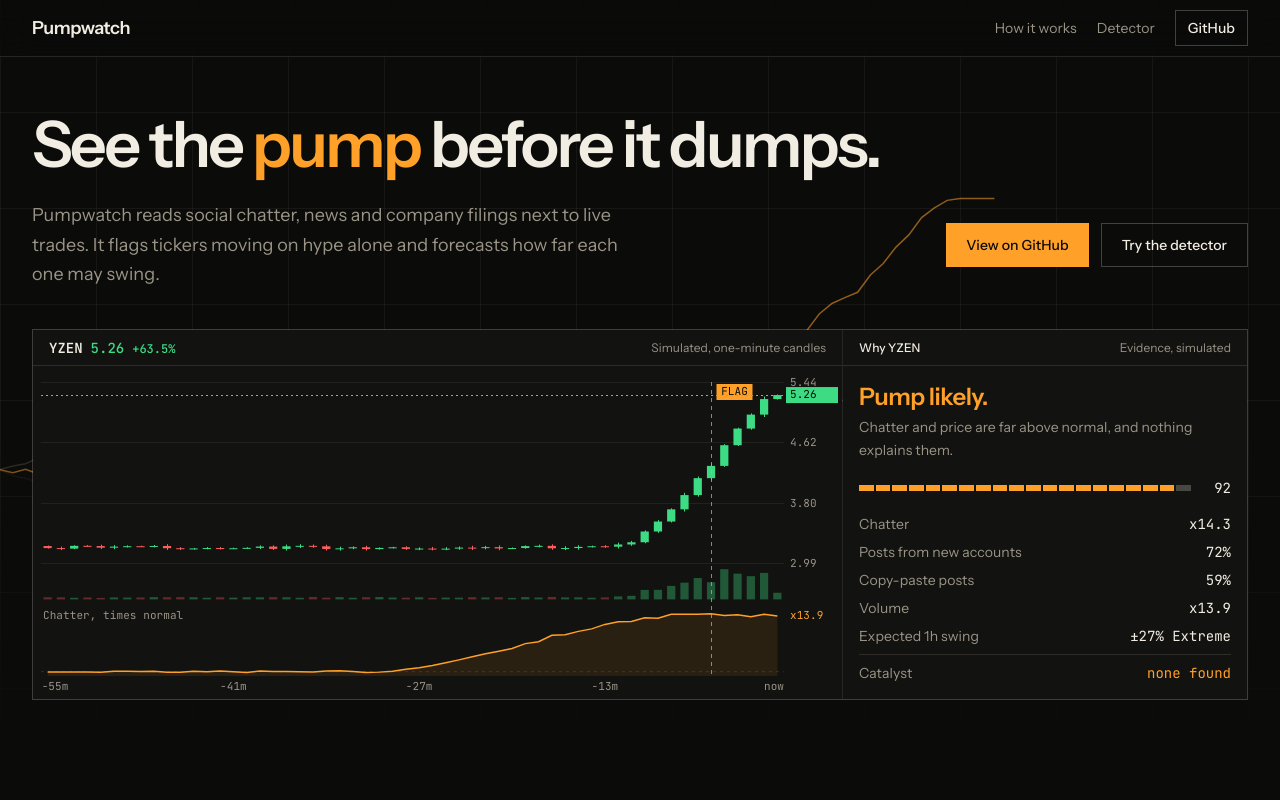
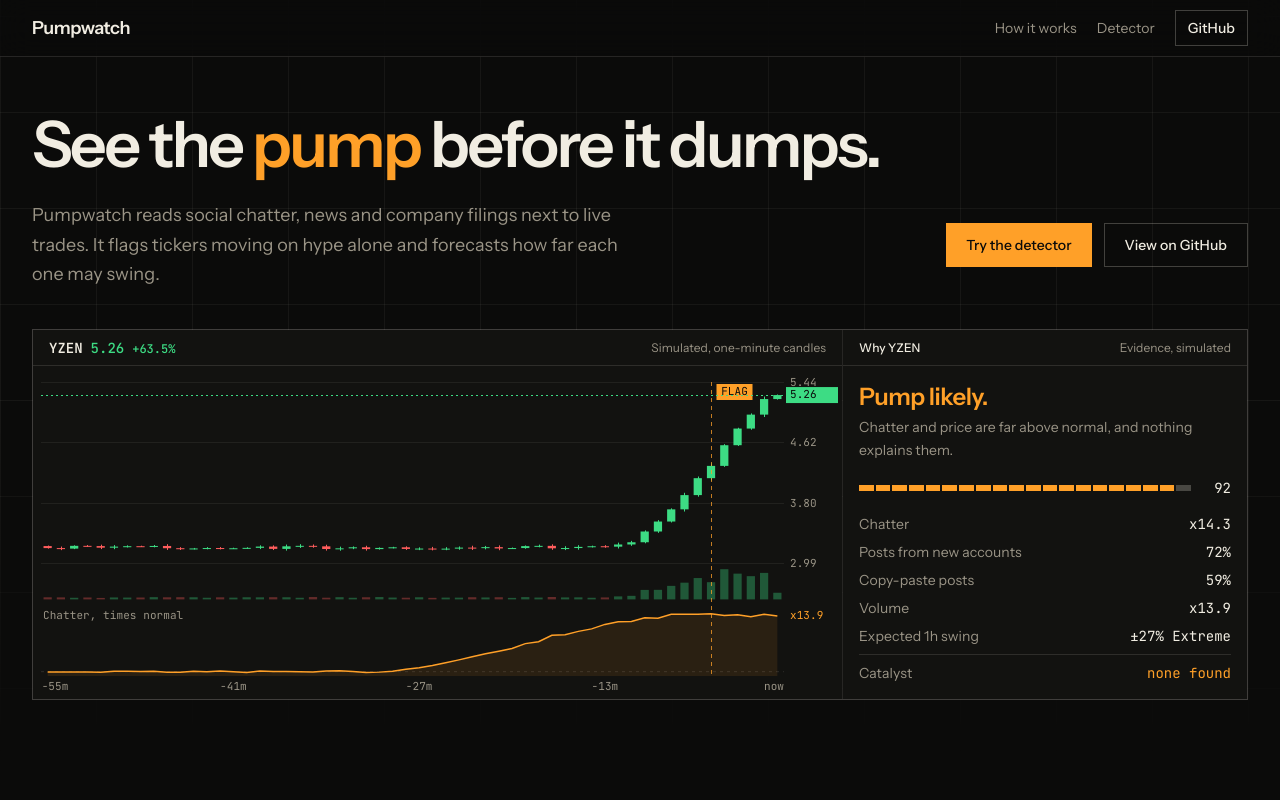
Before and after one commit to RLinV1/PumpDump, a Next.js app in the folder web/: page / in a window 1280 px wide. Shown: the top 800 px of the page. Built offline with nearby package versions, Linux system fonts and the light colour scheme.

Commit message:
fix(web): cut decorative lines, make the detector the primary action, set prose in sans

```diff
--- a/web/components/contrast.tsx
+++ b/web/components/contrast.tsx
@@ -55,7 +55,7 @@
           <>
             <span className="absolute inset-y-0 w-px bg-amber" style={{ left: `${tFiling * 100}%` }} />
             <span
-              className="absolute top-1/2 -translate-y-1/2 font-mono text-xs text-amber"
+              className="absolute top-1/2 -translate-y-1/2 text-xs text-amber"
               style={{ left: `calc(${tFiling * 100}% + 8px)` }}
             >
               8-K filed
@@ -63,7 +63,7 @@
           </>
         ) : (
           <span
-            className="absolute inset-y-1.5 flex items-center justify-center border border-dashed border-amber/60 font-mono text-xs text-amber"
+            className="absolute inset-y-1.5 flex items-center justify-center border border-dashed border-amber/60 text-xs text-amber"
             style={{ left: `${tChatter * 100}%`, right: "6%" }}
           >
             No news. No filing.
--- a/web/components/hero-background.tsx
+++ b/web/components/hero-background.tsx
@@ -2,35 +2,12 @@
 
 import { LazyMotion, domAnimation, m, useReducedMotion, useScroll, useTransform } from "motion/react";
 
-// Deterministic price paths in a 1000 x 300 box. Same output on server and client.
-function walk(seed: number, drift: number, pump: boolean) {
-  let s = seed;
-  const rnd = () => ((s = (s * 1664525 + 1013904223) >>> 0) / 4294967296);
-  let y = 200;
-  const pts: string[] = [];
-  for (let i = 0; i <= 100; i++) {
-    const t = i / 100;
-    const spike = pump ? 150 * Math.max(0, Math.min(1, (t - 0.55) / 0.2)) * (1 - Math.max(0, (t - 0.78) / 0.22)) : 0;
-    y += (rnd() - 0.5) * 9 + drift;
-    pts.push(`${i === 0 ? "M" : "L"}${(t * 1000).toFixed(1)} ${(Math.min(280, Math.max(20, y - spike))).toFixed(1)}`);
-  }
-  return pts.join(" ");
-}
-
-const LINES = [
-  { d: walk(11, -0.2, false), color: "var(--mute)", opacity: 0.25, delay: 0, dur: 11 },
-  { d: walk(29, 0.1, false), color: "var(--mute)", opacity: 0.2, delay: 3, dur: 13 },
-  { d: walk(5, -0.05, true), color: "var(--amber)", opacity: 0.55, delay: 1, dur: 9 },
-];
-
-// A quiet price board behind the hero: hairline grid that drifts with scroll, and three price lines that draw
-// themselves in turn. Motion drives it with transforms and path length only, and it holds still for reduced motion.
+// A quiet hairline grid behind the hero that drifts slowly as the page scrolls, like a chart scale moving under the
+// price. Motion drives it with a transform only, and it holds still for reduced motion.
 export function HeroBackground() {
   const reduce = useReducedMotion();
   const { scrollY } = useScroll();
   const gridY = useTransform(scrollY, [0, 700], [0, -70]);
-  const linesY = useTransform(scrollY, [0, 700], [0, -140]);
-
   return (
     <LazyMotion features={domAnimation} strict>
       <div
@@ -47,31 +24,6 @@
             opacity: 0.45,
           }}
         />
-        <m.svg
-          viewBox="0 0 1000 300"
-          preserveAspectRatio="none"
-          className="absolute inset-x-0 top-[22%] h-[60%] w-full"
-          style={{ y: reduce ? 0 : linesY }}
-        >
-          {LINES.map((l, i) => (
-            <m.path
-              key={i}
-              d={l.d}
-              fill="none"
-              stroke={l.color}
-              strokeWidth={1.5}
-              vectorEffect="non-scaling-stroke"
-              style={{ opacity: l.opacity }}
-              initial={reduce ? false : { pathLength: 0, opacity: 0 }}
-              animate={reduce ? { pathLength: 1 } : { pathLength: [0, 1, 1], opacity: [0, l.opacity, 0] }}
-              transition={
-                reduce
-                  ? undefined
-                  : { duration: l.dur, delay: l.delay, repeat: Infinity, ease: "easeInOut", times: [0, 0.65, 1] }
-              }
-            />
-          ))}
-        </m.svg>
       </div>
     </LazyMotion>
   );
--- a/web/components/hero.tsx
+++ b/web/components/hero.tsx
@@ -18,11 +18,11 @@
             tickers moving on hype alone and forecasts how far each one may swing.
           </p>
           <div className="rise flex flex-wrap gap-3" style={{ "--d": "140ms" } as React.CSSProperties}>
-            <a href={REPO_URL} className={btnPrimary}>
+            <a href="#detector" className={btnPrimary}>
+              Try the detector
+            </a>
+            <a href={REPO_URL} className={btnGhost}>
               View on GitHub
-            </a>
-            <a href="#detector" className={btnGhost}>
-              Try the detector
             </a>
           </div>
         </div>
--- a/web/components/story.tsx
+++ b/web/components/story.tsx
@@ -201,7 +201,7 @@
               <Dot k="chatter" tone="bg-amber" />
               <p
                 data-a="chatter"
-                className="absolute top-1 z-[2] whitespace-nowrap font-mono text-xs text-amber"
+                className="absolute top-1 z-[2] whitespace-nowrap text-xs text-amber"
                 style={{ right: `calc(${(1 - tChatterPeak) * 100}% + 40px)` }}
               >
                 Same pitch, new accounts
@@ -225,7 +225,7 @@
               <Dot k="price" tone="bg-text" />
               <p
                 data-a="price"
-                className="absolute bottom-1 z-[2] whitespace-nowrap font-mono text-xs text-text"
+                className="absolute bottom-1 z-[2] whitespace-nowrap text-xs text-text"
                 style={{ right: `calc(${(1 - tPricePeak) * 100}% + 40px)` }}
               >
                 Price follows
@@ -250,7 +250,7 @@
               <Cover />
               <div
                 data-a="news"
-                className="absolute inset-y-2 z-[2] flex items-center justify-start border border-dashed border-amber/60 pl-3 font-mono text-xs text-amber"
+                className="absolute inset-y-2 z-[2] flex items-center justify-start border border-dashed border-amber/60 pl-3 text-xs text-amber"
                 style={{ left: `${tChatter * 100}%`, right: "6%" }}
               >
                 No news. No filing.
@@ -273,7 +273,7 @@
               </svg>
               <Cover />
               <Dot k="score" tone="bg-amber" />
-              <p className="absolute left-0 z-[2] font-mono text-xs text-mute" style={{ top: `calc(${THRESHOLD_Y}% - 18px)` }}>
+              <p className="absolute left-0 z-[2] text-xs text-mute" style={{ top: `calc(${THRESHOLD_Y}% - 18px)` }}>
                 Flag level
               </p>
               <div data-a="flag" className="absolute inset-y-0 z-[2]" style={{ left: `${tFlag * 100}%` }}>
```
